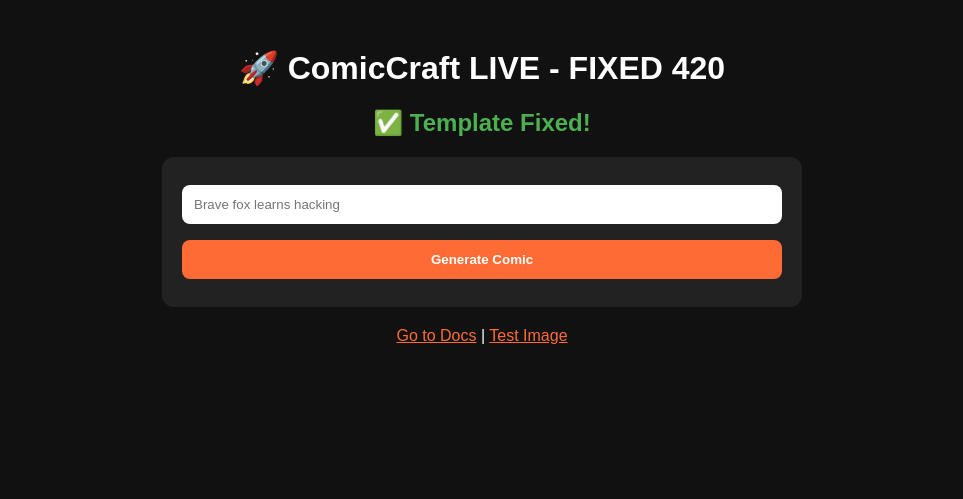
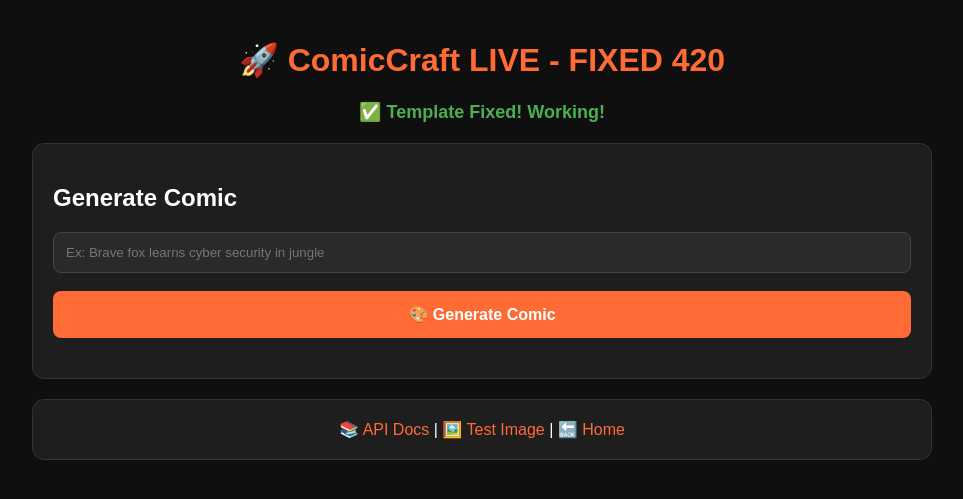
Before and after one commit to s75926347-del/comic-craft, a FastAPI app: page /ui in a window 1280 px wide. Shown: the top 499 px of the page, without its empty margins (158-1121 px from the left). Run offline with FastAPI, Linux system fonts and the light colour scheme; parts of the project's set-up code (start-up, migrations or seed data) failed here and were passed over.

Commit message:
Update index.html

```diff
--- a/app/templates/index.html
+++ b/app/templates/index.html
@@ -1,21 +1,62 @@
 <!DOCTYPE html>
-<html><head><meta charset="UTF-8"><title>ComicCraft LIVE</title>
-<style>body{font-family:Arial;background:#111;color:#fff;padding:20px;text-align:center}.card{background:#222;padding:20px;border-radius:12px;max-width:600px;margin:20px auto}input,button{width:100%;padding:12px;margin:8px 0;border-radius:8px;border:0;box-sizing:border-box}button{background:#ff6b35;color:#fff;font-weight:bold;cursor:pointer}a{color:#ff6b35}</style>
-</head><body>
+<html><head><meta charset="UTF-8"><meta name="viewport" content="width=device-width, initial-scale=1.0"><title>ComicCraft LIVE</title>
+<style>
+body{font-family:Arial;background:#0f0f0f;color:white;padding:20px;margin:0}
+.container{max-width:900px;margin:0 auto}
+h1{color:#ff6b35;text-align:center}
+.card{background:#1e1e1e;padding:20px;border-radius:12px;margin:20px 0;border:1px solid #333}
+.btn{background:#ff6b35;color:white;padding:14px 24px;border:none;border-radius:8px;cursor:pointer;width:100%;font-weight:bold;font-size:16px}
+.btn:hover{background:#e55a2b}
+input{width:100%;padding:12px;background:#2a2a2a;color:white;border:1px solid #444;border-radius:8px;box-sizing:border-box}
+.success{color:#4caf50;text-align:center;font-weight:bold;font-size:18px}
+a{color:#ff6b35;text-decoration:none}
+a:hover{text-decoration:underline}
+.panel{background:#2a2a2a;padding:15px;margin:15px 0;border-radius:10px}
+.panel img{max-width:100%;border-radius:8px;margin-top:10px}
+</style>
+</head><body><div class="container">
 <h1>🚀 ComicCraft LIVE - FIXED 420</h1>
-<h2 style="color:#4caf50">✅ Template Fixed!</h2>
+<p class="success">✅ Template Fixed! Working!</p>
+
 <div class="card">
-<input id="p" placeholder="Brave fox learns hacking">
-<button onclick="gen()">Generate Comic</button>
-<div id="r"></div>
+<h2>Generate Comic</h2>
+<input id="prompt" placeholder="Ex: Brave fox learns cyber security in jungle">
+<br><br>
+<button class="btn" onclick="gen()">🎨 Generate Comic</button>
+<div id="r" style="margin-top:20px"></div>
 </div>
-<a href="/docs">Go to Docs</a> | <a href="/test-image?prompt=fox">Test Image</a>
+
+<div class="card" style="text-align:center">
+<a href="/docs">📚 API Docs</a> | <a href="/test-image?prompt=brave fox">🖼️ Test Image</a> | <a href="/">🔙 Home</a>
+</div>
+</div>
+
 <script>
 async function gen(){
- const prompt=document.getElementById('p').value;
- if(!prompt)return alert('prompt podu');
- document.getElementById('r').innerHTML='⏳ Generating...';
- const fd=new FormData();fd.append('prompt',prompt);fd.append('style','cartoon comic');
- try{const res=await fetch('/generate',{method:'POST',body:fd});const data=await res.json();let h='';if(data.panels){data.panels.forEach((pl,i)=>{h+=`<div style="margin:10px 0;background:#333;padding:10px;border-radius:8px"><p>${pl.text}</p><img src="${pl.image}" style="width:100%"></div>`})}else{h=`<pre>${JSON.stringify(data,null,2)}</pre>`}document.getElementById('r').innerHTML=h}catch(e){document.getElementById('r').innerHTML=e.message}
+ const p=document.getElementById('prompt').value;
+ if(!p){alert('Prompt podu da!');return}
+ document.getElementById('r').innerHTML='<h3>⏳ Generating... 15 sec wait pannu da...</h3>';
+ try{
+   const fd=new FormData();
+   fd.append('prompt',p);
+   fd.append('style','cartoon comic colorful');
+   const res=await fetch('/generate',{method:'POST',body:fd});
+   const d=await res.json();
+   let html='<h3>✅ Generated!</h3>';
+   if(d.panels && d.panels.length>0){
+     d.panels.forEach((panel,i)=>{
+       html+=`<div class="panel"><p><b>Panel ${i+1}:</b> ${panel.text || p}</p><img src="${panel.image}" onerror="this.style.display='none'"></div>`;
+     });
+   }else if(d.images){
+     d.images.forEach((img,i)=>{
+       html+=`<div class="panel"><img src="${img}"></div>`;
+     });
+   }else{
+     html+=`<pre style="background:#000;padding:15px;white-space:pre-wrap;overflow:auto">${JSON.stringify(d,null,2)}</pre>`;
+   }
+   document.getElementById('r').innerHTML=html;
+ }catch(e){
+   document.getElementById('r').innerHTML='<p style="color:red">Error: '+e.message+'</p>';
+ }
 }
 </script></body></html>
```
